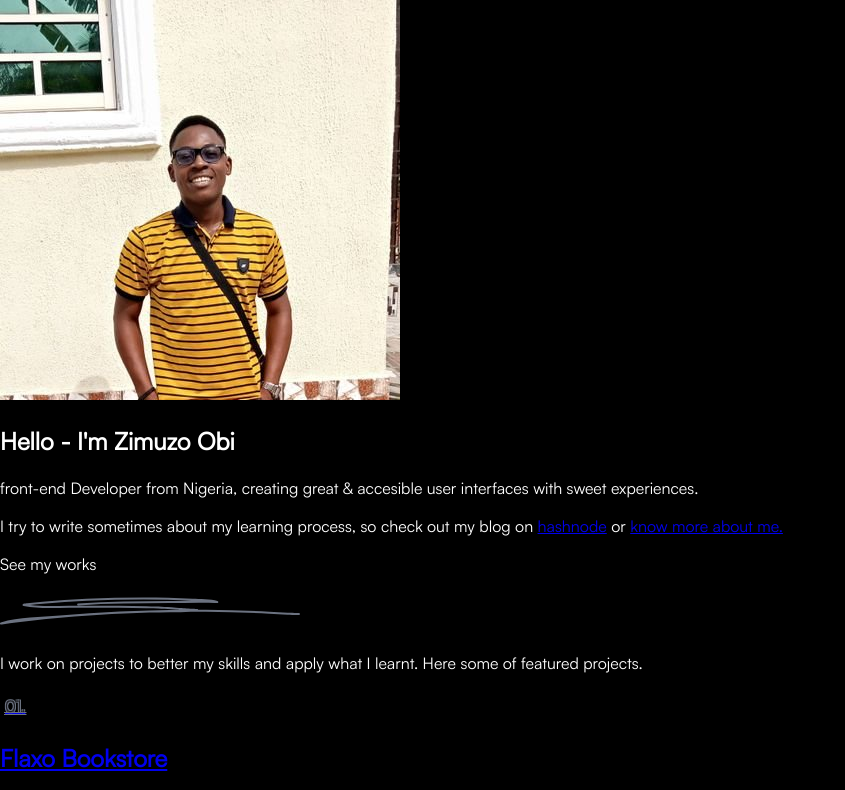
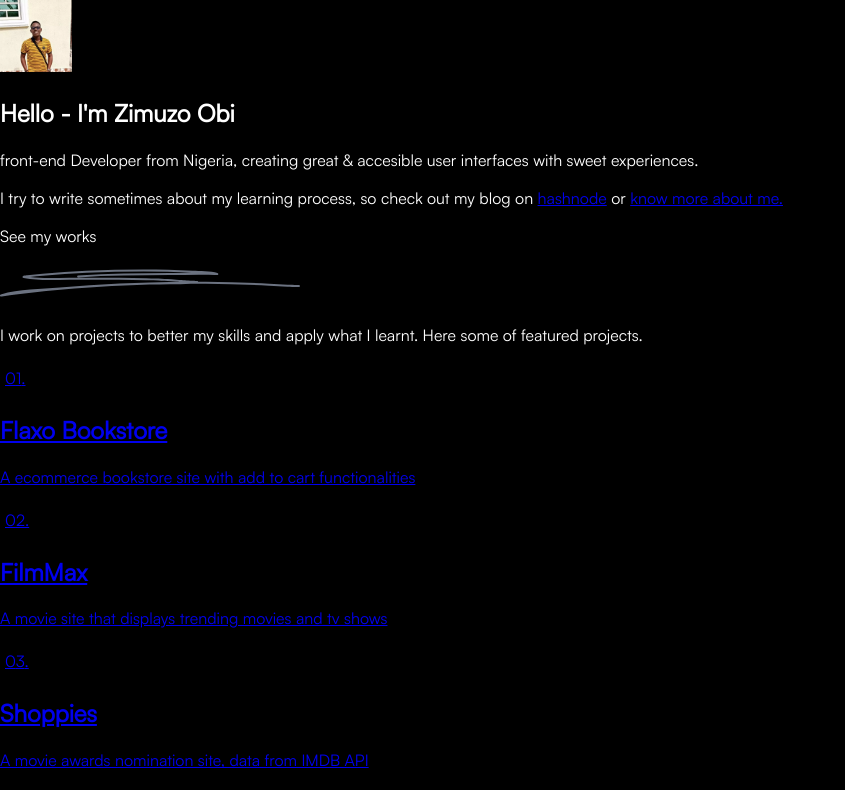
Before and after one commit to Obizim/Obizim_, a Next.js app: page / in a window 1280 px wide. Shown: the top 790 px of the page, without its empty margins (0-845 px from the left). Built offline with nearby package versions, Linux system fonts and the light colour scheme.

Commit message:
accesibilty fix

```diff
--- a/components/card/index.js
+++ b/components/card/index.js
@@ -2,7 +2,7 @@ const Card = ({data}) => {
   return (
     <a href={data.url} target="blank" className="hover:bg-burger-bg relative border-b border-header_bg flex justify-between items-end py-8 cursor-pointer">
       <div className="flex items-end space-x-2">
-        <p className="number text-2xl self-start">0{data.id}.</p>
+        <p className="number text-xl self-start text-gray-300">0{data.id}.</p>
         <div className="space-y-4">
         <h2 className="text-3xl">{data.title}</h2>
         <p>{data.description}</p>
--- a/components/contact/index.js
+++ b/components/contact/index.js
@@ -3,40 +3,32 @@ import { Github, Linkedin, Mail, Twitter, Underline } from "../icons";
 const Contact = () => {
   return (
     <div className="sm:mt-32 mt-24 relative space-y-6">
-      <p className="text-2xl text-gray-500 w-max uppercase">Get in touch</p>
+      <p className="text-2xl text-gray-300 w-max uppercase">Get in touch</p>
       <Underline styleClass="pointer-events-none select-none"/>
       <p className="sm:w-1/2">I'm currently open for a new role or you want to connect with me or collaborate on projects together? Feel free to reach out to me.
       </p>
 
       <div className="flex flex-col sm:flex-row justify-between items-start sm:items-center space-y-5 sm:space-y-0 py-10">
-        <a
-          href="mailto:obizimuzo@gmail.com"
-          className="text-lg flex items-center space-x-2"
-        >
+        <a href="mailto:obizimuzo@gmail.com"
+          className="text-lg flex items-center space-x-2" aria-label="Send a mail">
           <Mail/>
           <p>obizimuzo@gmail.com</p>
         </a>
 
         <div className="flex space-x-6">
-          <a
-            href="https://twitter.com/zimway_"
-            target="blank"
-            className="text-lg flex items-center space-x-2"
-          >
+          <a href="https://twitter.com/zimway_"
+            target="blank" aria-label="Twitter"
+            className="text-lg flex items-center space-x-2">
             <Twitter />
           </a>
-          <a
-            href="https://github.com/Obizim"
-            target="blank"
-            className="text-lg flex items-center space-x-2"
-          >
+          <a href="https://github.com/Obizim"
+            target="blank" aria-label="Github"
+            className="text-lg flex items-center space-x-2">
             <Github />
           </a>
-          <a
-            href="https://www.linkedin.com/in/obizim/"
-            target="blank"
-            className="text-lg flex items-center space-x-2"
-          >
+          <a href="https://www.linkedin.com/in/obizim/"
+            target="blank" aria-label="Linkedin"
+            className="text-lg flex items-center space-x-2">
            <Linkedin />
           </a>
         </div>
--- a/components/footer/index.js
+++ b/components/footer/index.js
@@ -2,15 +2,15 @@ import Link from "next/link"
 
 const Footer = () => {
   return (
-    <footer className="mt-10 py-8 text-gray-500 font-semibold">
+    <footer className="mt-10 py-8 text-gray-300">
       <div className="wrapper px-[15px] border-t border-header_bg pt-8 pb-4 mx-auto flex flex-row justify-between">
         <ul className="space-y-4">
           <li><a
           href="https://docs.google.com/document/d/10a6I0lJOP3cDdR3cy7X9NHNlZdXoE6nOC3xWAGGjds4/edit?usp=sharing"
-          target="blank"
+          target="blank" aria-label="My resume"
           className="inline-block">Resume</a></li>
           <li><Link href="/about">About</Link></li>
-          <li><a href="https://obizim.hashnode.dev" target="blank">Blog</a></li>
+          <li><a href="https://obizim.hashnode.dev" aria-label="my blog on hashnode" target="blank">Blog</a></li>
         </ul>
         <p className="self-end"> &copy; Zimuzo Obi {new Date().getFullYear()}.
         </p>
--- a/pages/_app.js
+++ b/pages/_app.js
@@ -11,6 +11,7 @@ function MyApp({ Component, pageProps, router }) {
         <meta charSet="UTF-8" />
         <meta httpEquiv="X-UA-Compatible" content="IE=edge" />
         <meta name="viewport" content="width=device-width, initial-scale=1.0" />
+        <meta name="theme-color" content="rgba(0, 0, 0, 1)"></meta>
         <meta content="Frontend Developer" name="description"></meta>
         <meta property="og:type" content="website"></meta>
         <meta property="og:site_name" content="Zimuzo Obi"></meta>
--- a/pages/about.js
+++ b/pages/about.js
@@ -14,7 +14,7 @@ const About = () => {
 
       <div className="">
         <Link href="/">
-        <a className="clear block text-gray-500 underline">
+        <a className="clear block text-gray-300 underline">
           Back to home
         </a></Link>
       </div>
@@ -30,7 +30,7 @@ const About = () => {
           <p>I'm currently open to freelance or full time positions, my inbox is always open.</p>
         </div>
         <a href="https://docs.google.com/document/d/10a6I0lJOP3cDdR3cy7X9NHNlZdXoE6nOC3xWAGGjds4/edit?usp=sharing"
-          target="blank"
+          target="blank" aria-label="My resume"
           className="inline-block border-b">
           You can check out my resume here ➡
         </a>
--- a/pages/index.js
+++ b/pages/index.js
@@ -11,18 +11,22 @@ export default function Home() {
 
   return (
     <div>
-      <img
-        src="/images/zim.jpg"
+      <div className="my-5 border-4 border-white max-w-max">
+      <Image
+        src="/images/zim.webp"
         alt="My face"
-        className="w-20 h-20 my-5 border-4 border-white filter grayscale"
-      />
+        width={72}
+        height={72}
+        className="filter grayscale object-cover"
+      /></div>
+
       <section className="space-y-4">
-        <h1 className="text-2xl text-gray-500 mt-8">Hello - I'm Zimuzo Obi</h1>
+        <h1 className="text-2xl text-gray-300 mt-8">Hello - I'm Zimuzo Obi</h1>
         <p className="text-4xl leading-none w-full max-w-2xl tracking-tighter">
           front-end Developer from Nigeria, creating great & accesible user
           interfaces with sweet experiences.
         </p>
-        <p className="text-lg text-gray-500 w-full max-w-2xl"> I try to write sometimes about my learning process, so check out my blog on <a
+        <p className="text-lg text-gray-300 w-full max-w-2xl"> I try to write sometimes about my learning process, so check out my blog on <a
             href="https://obizim.hashnode.dev"
             target="blank"
             className="inline-block text-white border-b"
@@ -34,7 +38,7 @@ export default function Home() {
 
       <section className="sm:mt-32 mt-24">
         <div className="relative space-y-6">
-          <p className="text-2xl text-gray-500 w-max uppercase">See my works</p>
+          <p className="text-2xl text-gray-300 w-max uppercase">See my works</p>
           <Underline styleClass="pointer-events-none select-none"/>
           <p className="text-lg sm:w-1/2">
             I work on projects to better my skills and apply what I learnt. Here some of featured projects.
--- a/styles/globals.css
+++ b/styles/globals.css
@@ -24,13 +24,7 @@ body {
 }
 
 .number {
-  color: rgba(30, 30, 36, 5);
   padding: 5px;
   pointer-events: none;
   user-select: none;
-  text-shadow:
-   -1px -1px 0 rgba(107, 114, 128, 1),
-    1px -1px 0 rgba(107, 114, 128, 1),
-    -1px 1px 0 rgba(107, 114, 128, 1),
-     1px 1px 0 rgba(107, 114, 128, 1);
 }
--- a/tailwind.config.js
+++ b/tailwind.config.js
@@ -6,7 +6,7 @@ module.exports = {
     extend: {
       backgroundColor: {
         'header-bg': 'rgba(30, 30, 36, 3)',
-        'burger-bg': '#16161a'
+        'burger-bg': '#0d0d0e'
       },
       borderColor: {
         header_bg: 'rgba(255, 255, 255, 0.1)'
```
Also changed, not shown: public/images/zim.jpg (deleted), public/images/zim.webp (added).
